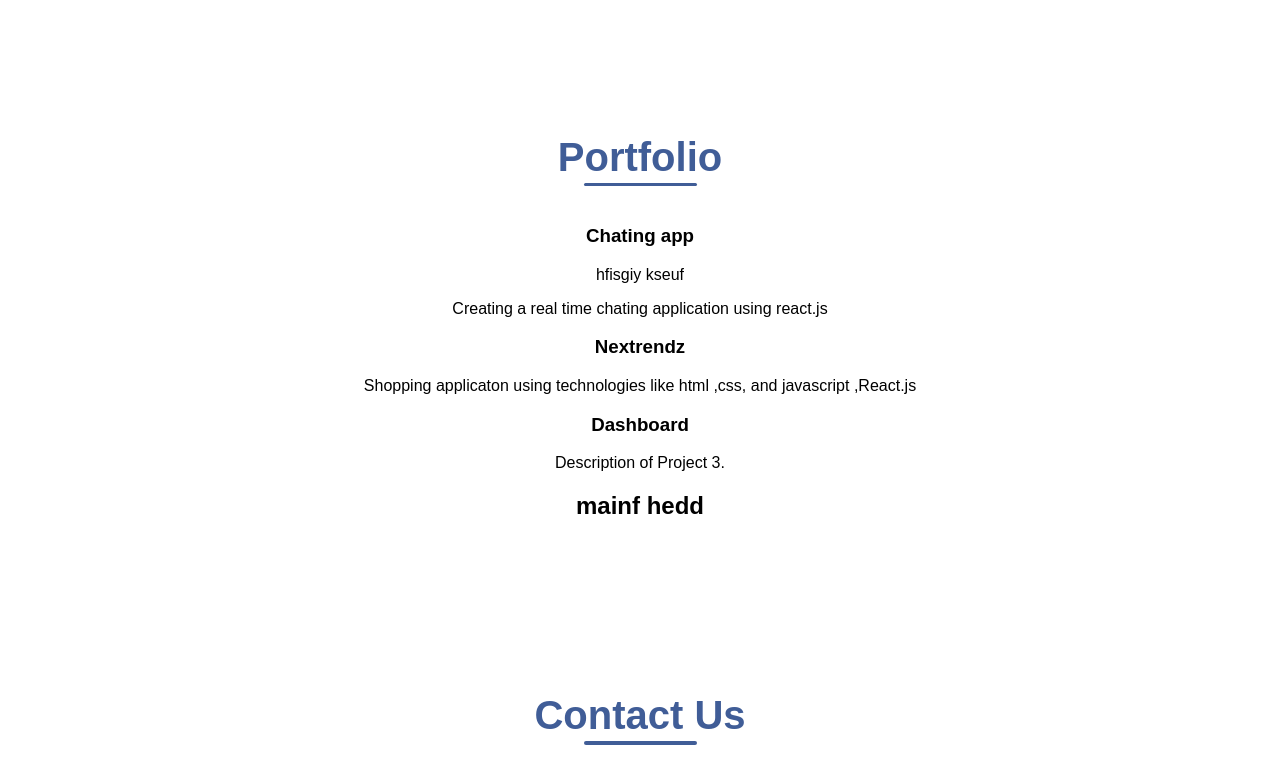
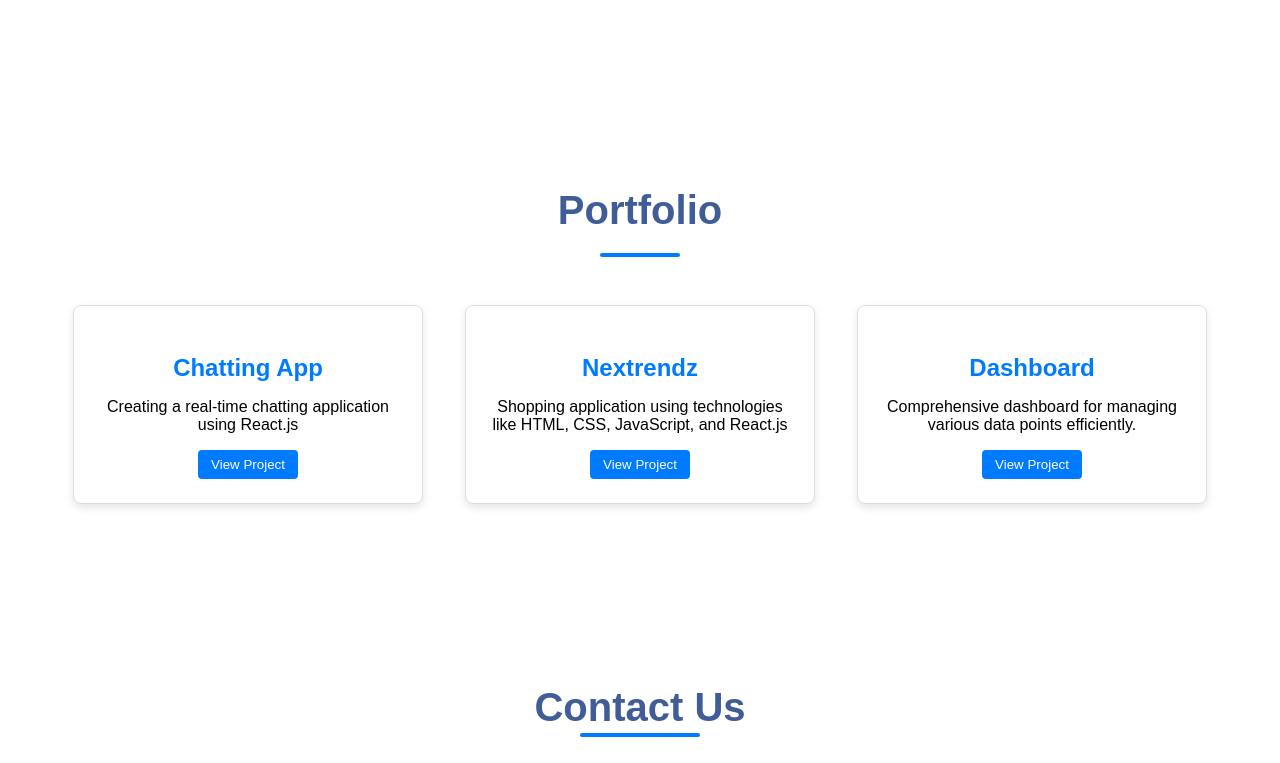
Before and after one commit to lakshmivenkateswara2356/mynewbusinesswebsite, a React (Create React App) app: page / in a window 1280 px wide. Shown: the part 1500-2263 px from the top of the page. Built offline with nearby package versions, Linux system fonts and the light colour scheme.

Commit message:
someinitialcommits

```diff
--- a/src/App.css
+++ b/src/App.css
@@ -149,6 +149,11 @@ footer {
   width: 100%;
 }
 
+
+
+
+
+
 .underline {
   background-color: #405d97;
   height: 3.5px;
@@ -165,7 +170,7 @@ footer {
   display: flex;
   flex-direction: row;
   justify-content: center;
-  margin-top: -57px;
+  margin-top: -37px;
 }
 
 .adjustmentleccc {
@@ -173,7 +178,7 @@ footer {
   display: flex;
   flex-direction: row;
   justify-content: center;
-  margin-top: -37px;
+  margin-top: -12px;
 }
 
 
@@ -312,3 +317,73 @@ footer {
     width: 100%;
   }
 }
+
+/* Portfolio.css */
+
+.portfolio {
+  padding: 2em;
+  background: var(--section-background);
+  text-align: center;
+
+}
+
+.portfolio-title {
+  font-size: 2.5em;
+  margin-bottom: 0.5em;
+  color: var(--textee-color);
+}
+
+.underline {
+  width: 5em;
+  height: 4px;
+  background-color: #007bff;
+  margin: 0 auto 2em;
+  border-radius: 2px;
+}
+
+.portfolio-list {
+  display: flex;
+  flex-wrap: wrap;
+  justify-content: space-around;
+}
+
+.portfolio-item {
+  background: var(--section-background);
+  border: 1px solid #ddd;
+  border-radius: 8px;
+  width: 300px;
+  margin: 1em;
+  padding: 1.5em;
+  box-shadow: 0 4px 8px rgba(0, 0, 0, 0.1);
+  transition: transform 0.3s, box-shadow 0.3s;
+}
+
+.portfolio-item:hover {
+  transform: translateY(-10px);
+  box-shadow: 0 12px 24px rgba(0, 0, 0, 0.2);
+}
+
+.portfolio-item h3 {
+  font-size: 1.5em;
+  color: #007bff;
+  margin-bottom: 0.5em;
+}
+
+.portfolio-item p {
+  color: var(--texte-color);
+  margin-bottom: 1em;
+}
+
+.view-button {
+  background-color: #007bff;
+  color: white;
+  padding: 0.5em 1em;
+  border: none;
+  border-radius: 4px;
+  cursor: pointer;
+  transition: background-color 0.3s;
+}
+
+.view-button:hover {
+  background-color: #0056b3;
+}
--- a/src/components/Portfolio/index.js
+++ b/src/components/Portfolio/index.js
@@ -1,27 +1,30 @@
 import React from 'react';
+
 
 function Portfolio() {
   return (
     <section id="portfolio" className="portfolio">
-      <h2 className="portfolop">Portfolio</h2>
-      <div className="adjustmentlec"><h1 className="underline"></h1></div>
+      <h2 className="portfolio-title">Portfolio</h2>
+      <div className="underline"></div>
       <div className="portfolio-list">
         <div className="portfolio-item">
-          <h3>Chating app</h3>
-          <p>hfisgiy kseuf</p>
-          <p>Creating a real time chating application using react.js</p>
+          <h3>Chatting App</h3>
+          <p>Creating a real-time chatting application using React.js</p>
+          <button className="view-button">View Project</button>
         </div>
         <div className="portfolio-item">
           <h3>Nextrendz</h3>
-          <p>Shopping applicaton using technologies like html ,css, and javascript ,React.js</p>
+          <p>Shopping application using technologies like HTML, CSS, JavaScript, and React.js</p>
+          <button className="view-button">View Project</button>
         </div>
         <div className="portfolio-item">
           <h3>Dashboard</h3>
-          <p>Description of Project 3.</p>
-          <h1>mainf hedd</h1>
+          <p>Comprehensive dashboard for managing various data points efficiently.</p>
+          <button className="view-button">View Project</button>
         </div>
       </div>
     </section>
   );
 }
+
 export default Portfolio;
```
